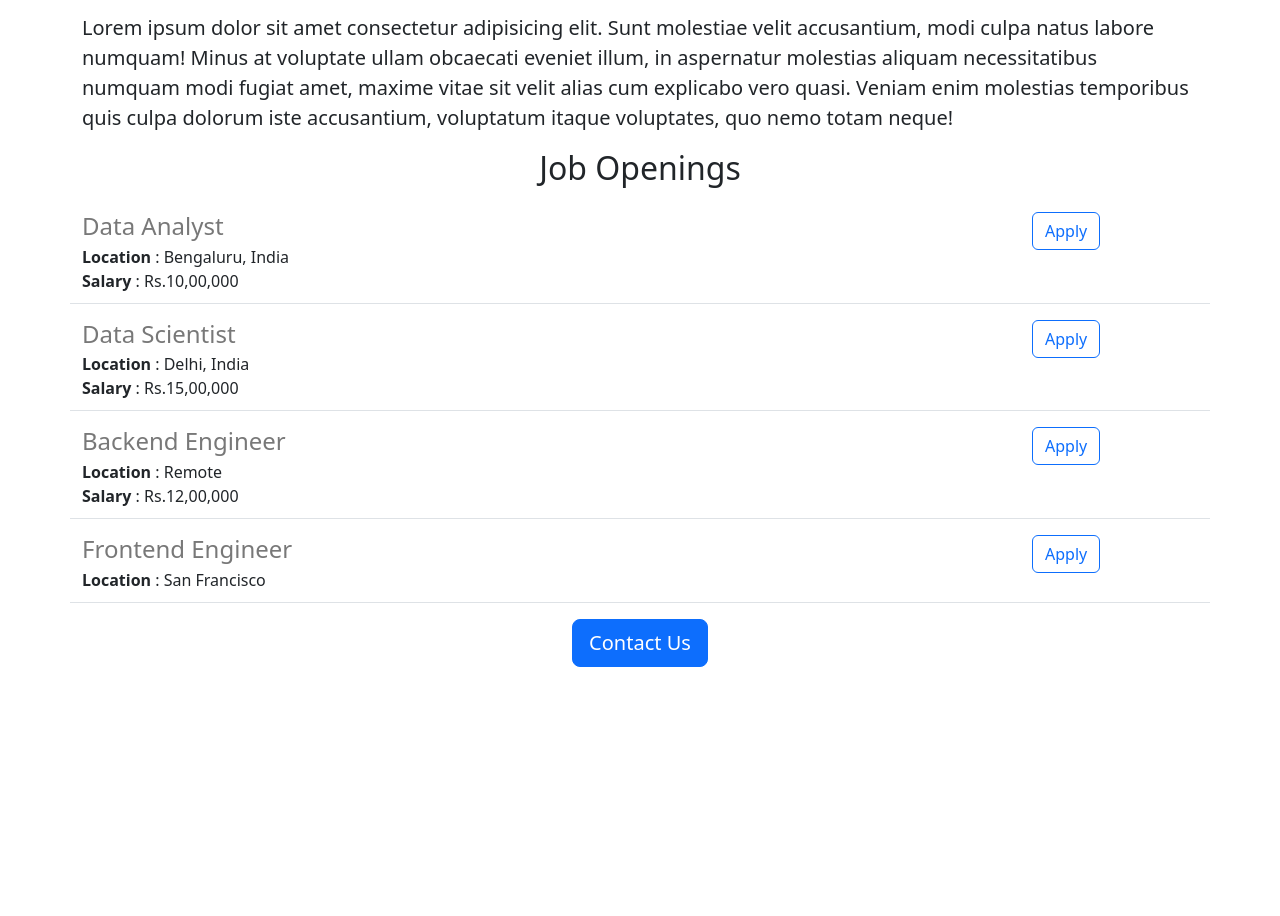
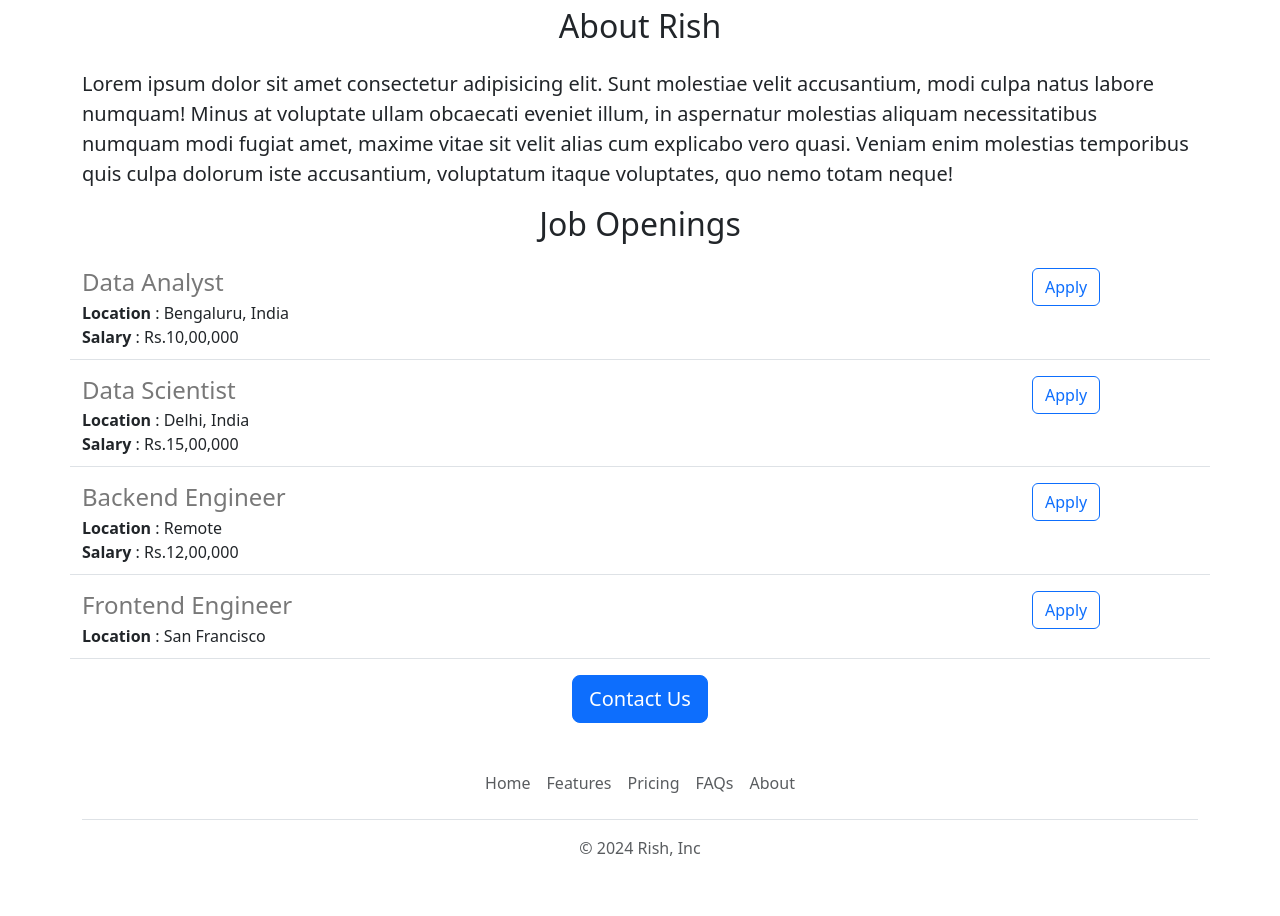
Before and after one commit to arishabh30/careers-website, a Flask app: page / in a window 1280 px wide. Shown: the part 497-1413 px from the top of the page. Before the commit the page ends 1164 px from the top, so only its background shows below. Run offline with Flask 3, Linux system fonts and the light colour scheme.

Commit message:
aesthetics improved

```diff
--- /dev/null
+++ b/templates/footer.html
@@ -0,0 +1,12 @@
+<div class="container">
+    <footer class="py-3 my-4">
+      <ul class="nav justify-content-center border-bottom pb-3 mb-3">
+        <li class="nav-item"><a href="#" class="nav-link px-2 text-body-secondary">Home</a></li>
+        <li class="nav-item"><a href="#" class="nav-link px-2 text-body-secondary">Features</a></li>
+        <li class="nav-item"><a href="#" class="nav-link px-2 text-body-secondary">Pricing</a></li>
+        <li class="nav-item"><a href="#" class="nav-link px-2 text-body-secondary">FAQs</a></li>
+        <li class="nav-item"><a href="#" class="nav-link px-2 text-body-secondary">About</a></li>
+      </ul>
+      <p class="text-center text-body-secondary">&copy; 2024 Rish, Inc</p>
+    </footer>
+  </div>
--- a/templates/home.html
+++ b/templates/home.html
@@ -46,6 +46,8 @@
 </head>
 
 <body>
+
+    {%include 'navbar.html'%}
     <div class="container">
         <h1 class="text-center mt-2 mb-4"> {{company_name}} Careers</h1>
         <img id="banner" src="static/banner.jpg">
@@ -72,6 +74,7 @@
         </div>
 
     </div>
+    {%include 'footer.html' %}
 </body>
 
 </html>
--- /dev/null
+++ b/templates/navbar.html
@@ -0,0 +1,10 @@
+<nav class="navbar bg-body-tertiary shadow-sm fixed-top bg-white">
+    <div class="container-fluid">
+      <a class="navbar-brand" href="#">
+        <img src="/static/logo.svg" alt="Logo" width="30" height="24" class="d-inline-block align-text-top">
+        Rish
+      </a>
+    </div>
+  </nav>
+
+  <div style = "height: 56px;"></div>
```
Also changed, not shown: static/logo.svg (added).
